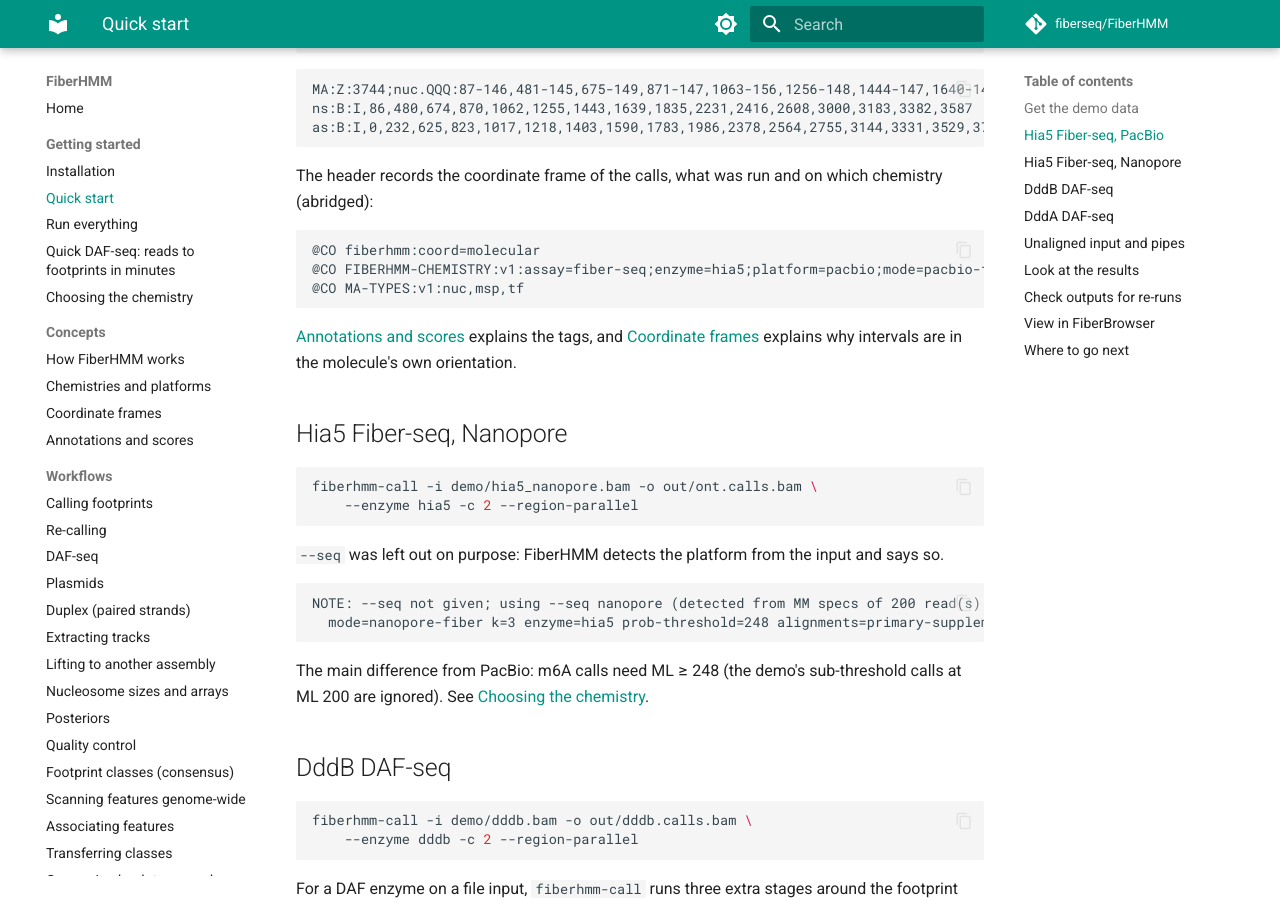
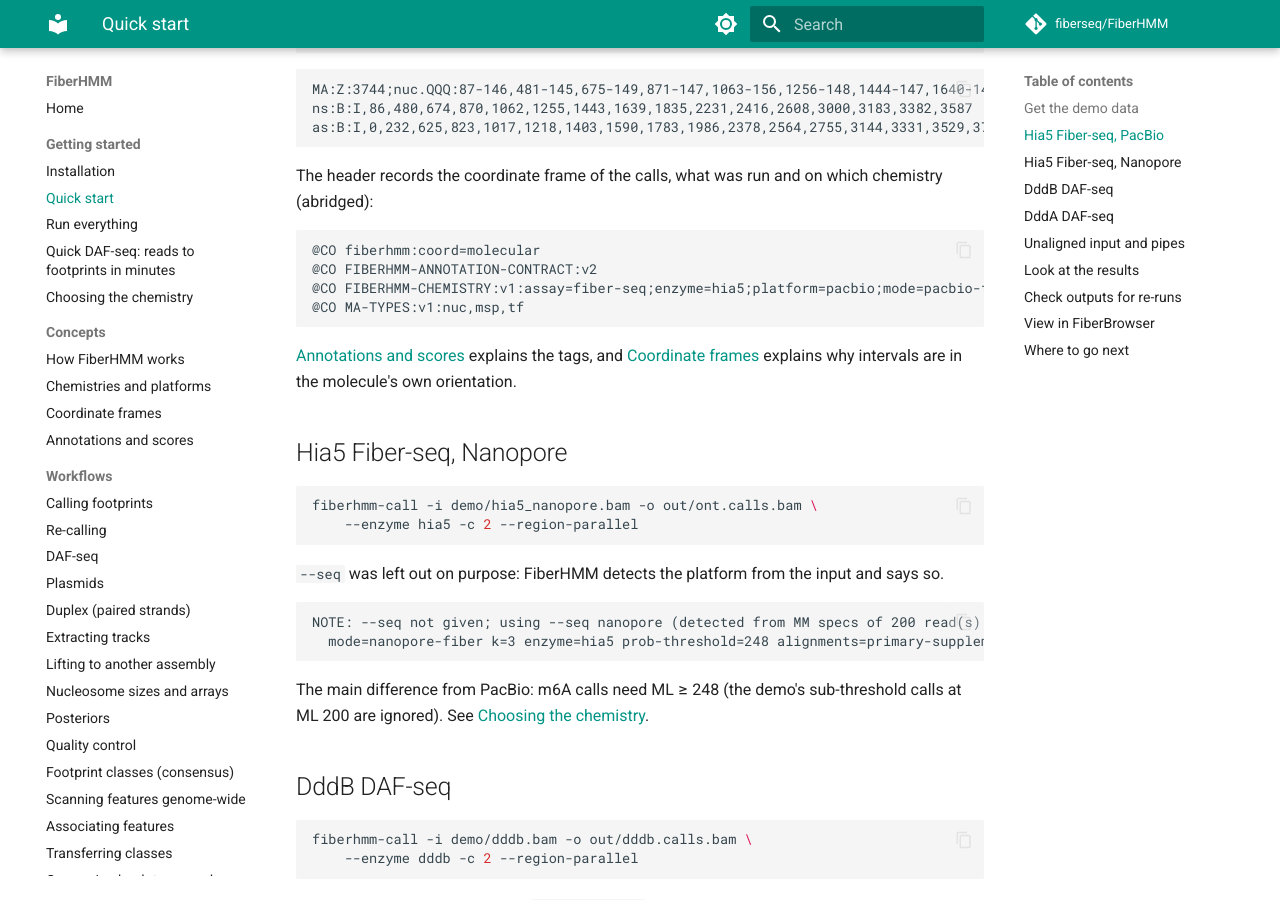
Before and after one commit to fiberseq/FiberHMM, an MkDocs documentation site: the page built from docs/getting-started/quickstart.md, in a window 1280 px wide and 900 px high, scrolled down 1882 px. Built offline with MkDocs 1.6.1 and Material for MkDocs 9.7.7, drawn with Linux system fonts in a browser that asks for light colours; comment, search, counter and statistics services are not loaded.

Commit message:
docs: quickstart header example shows the annotation-contract line
Co-Authored-By: Claude Opus 5.5 <noreply@anthropic.com>

````diff
--- a/docs/getting-started/quickstart.md
+++ b/docs/getting-started/quickstart.md
@@ -92,6 +92,7 @@ which chemistry (abridged):
 
 ```text
 @CO	fiberhmm:coord=molecular
+@CO	FIBERHMM-ANNOTATION-CONTRACT:v2
 @CO	FIBERHMM-CHEMISTRY:v1:assay=fiber-seq;enzyme=hia5;platform=pacbio;mode=pacbio-fiber;apply_sha256=13342f5f...;fiberhmm_version=3.2.1;model=hia5_pacbio;pg=fiberhmm-call;...
 @CO	MA-TYPES:v1:nuc,msp,tf
 ```
````
